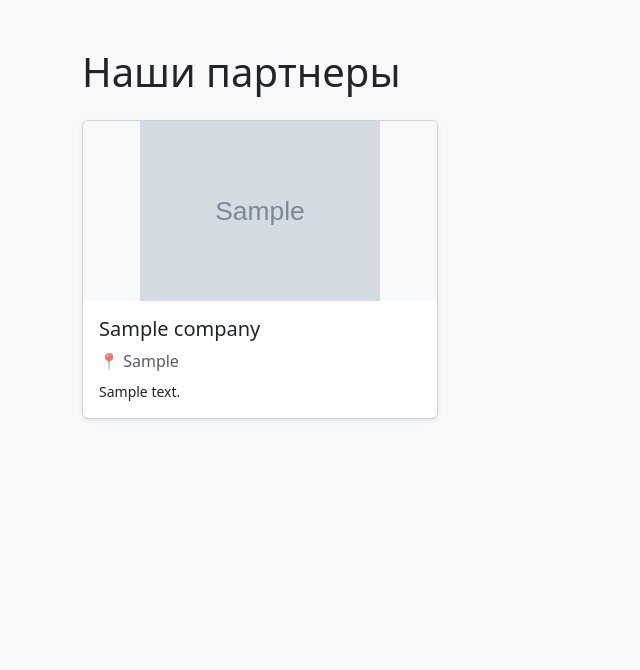
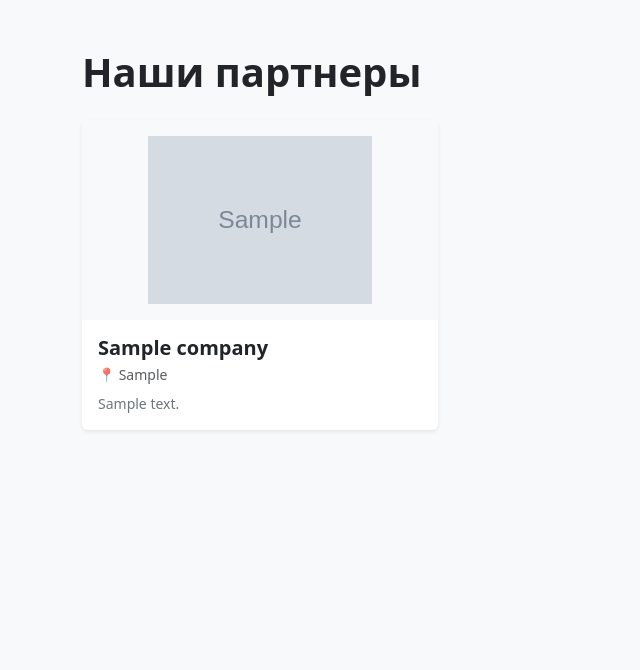
Before and after one commit to AlinaK-code/recruiting-website, a Django app: page /companies/ in a window 1280 px wide. Shown: the part 56-726 px from the top of the page, without its empty margins (0-640 px from the left). Run offline with Django 5.2, Linux system fonts and the light colour scheme; tables that the repository leaves empty hold one stand-in row (values such as "Sample post"); grey boxes marked "Sample" are stand-in pictures; parts of the project's set-up code (start-up, migrations or seed data) failed here and were passed over.

Commit message:
added logos to companies

```diff
--- a/core/settings.py
+++ b/core/settings.py
@@ -137,7 +137,7 @@ STATIC_ROOT = BASE_DIR / 'staticfiles'
 
 # Media files (user uploads)
 MEDIA_URL = '/media/'
-MEDIA_ROOT = BASE_DIR / 'media'
+MEDIA_ROOT = os.path.join(BASE_DIR, 'media')
 
 # Default primary key field type
 # https://docs.djangoproject.com/en/5.0/ref/settings/#default-auto-field
--- a/core/urls.py
+++ b/core/urls.py
@@ -1,6 +1,8 @@
 from django.contrib import admin
 from django.urls import path, include
 from django.contrib.auth import views as auth_views
+from django.conf import settings
+from django.conf.urls.static import static
 
 def trigger_error(request):
     return 1 / 0
@@ -14,3 +16,6 @@ urlpatterns = [
     path('', include('main.api_urls')), #для API
     path('silk/', include('silk.urls', namespace='silk')), # для силк
 ]
+
+if settings.DEBUG:
+    urlpatterns += static(settings.MEDIA_URL, document_root=settings.MEDIA_ROOT)
--- a/docker-compose.yml
+++ b/docker-compose.yml
@@ -4,6 +4,7 @@ services:
     command: python manage.py runserver 0.0.0.0:8000
     volumes:
       - .:/app
+      - ./media:/app/media
     ports:
       - "8000:8000"
     env_file:
--- a/main/templates/main/company_list.html
+++ b/main/templates/main/company_list.html
@@ -1,33 +1,50 @@
+<!-- templates/main/company_list.html -->
 {% extends "base.html" %}
 
 {% block title %}Компании{% endblock %}
 
 {% block content %}
 <div class="container py-4">
-    <h1 class="mb-4">Наши партнеры</h1>
+    <h1 class="mb-4 fw-bold">Наши партнеры</h1>
 
-    <div class="row">
+    <div class="row g-4"> <!-- g-4 добавляет красивые отступы между колонками -->
         {% for company in companies %}
-        <div class="col-md-4 mb-4">
-            <div class="card h-100 shadow-sm">
-                {% if company.logo %}
-                    <img src="{{ company.logo.url }}" class="card-img-top" style="height: 180px; object-fit: contain; background: #f8f9fa;">
+        <div class="col-md-4 col-sm-6">
+            <div class="card h-100 shadow-sm border-0 overflow-hidden">
+                <!-- ИСПРАВЛЕННАЯ ПРОВЕРКА ЛОГОТИПА -->
+                {% if company.logo and company.logo.name %}
+                    <div class="ratio ratio-16x9 bg-light">
+                        <img src="{{ company.logo.url }}"
+                             class="card-img-top p-3"
+                             style="object-fit: contain;"
+                             alt="{{ company.name }}">
+                    </div>
                 {% else %}
-                    <div class="card-img-top bg-light d-flex align-items-center justify-content-center" style="height: 180px;">
-                        <span class="text-muted">Нет логотипа</span>
+                    <!-- Стильная заглушка -->
+                    <div class="ratio ratio-16x9 bg-light d-flex align-items-center justify-content-center text-muted">
+                        <div class="text-center">
+                            <p class="small mt-2 mb-0">{{ company.name|slice:":1" }}</p>
+                        </div>
                     </div>
                 {% endif %}
 
-                <div class="card-body">
-                    <h5 class="card-title">{{ company.name }}</h5>
-                    <p class="card-text text-muted mb-2">📍 {{ company.city }}</p>
-                    <p class="card-text small">{{ company.description|truncatewords:15 }}</p>
+                <div class="card-body d-flex flex-column">
+                    <h5 class="card-title fw-bold mb-1">{{ company.name }}</h5>
+                    <p class="card-text text-muted small mb-2">
+                        📍 {{ company.city }}
+                    </p>
+                    <p class="card-text small text-secondary flex-grow-1">
+                        {{ company.description|truncatewords:15|default:"Описание отсутствует" }}
+                    </p>
                 </div>
             </div>
         </div>
         {% empty %}
         <div class="col-12">
-            <div class="alert alert-info text-center">Список компаний пуст.</div>
+            <div class="alert alert-info text-center py-4">
+                <h4>Список компаний пока пуст</h4>
+                <p class="mb-0">Добавьте компании через панель администратора.</p>
+            </div>
         </div>
         {% endfor %}
     </div>
```
Also changed, not shown: main/templates/main/vacancy_detail.html (+68 -50 lines).
